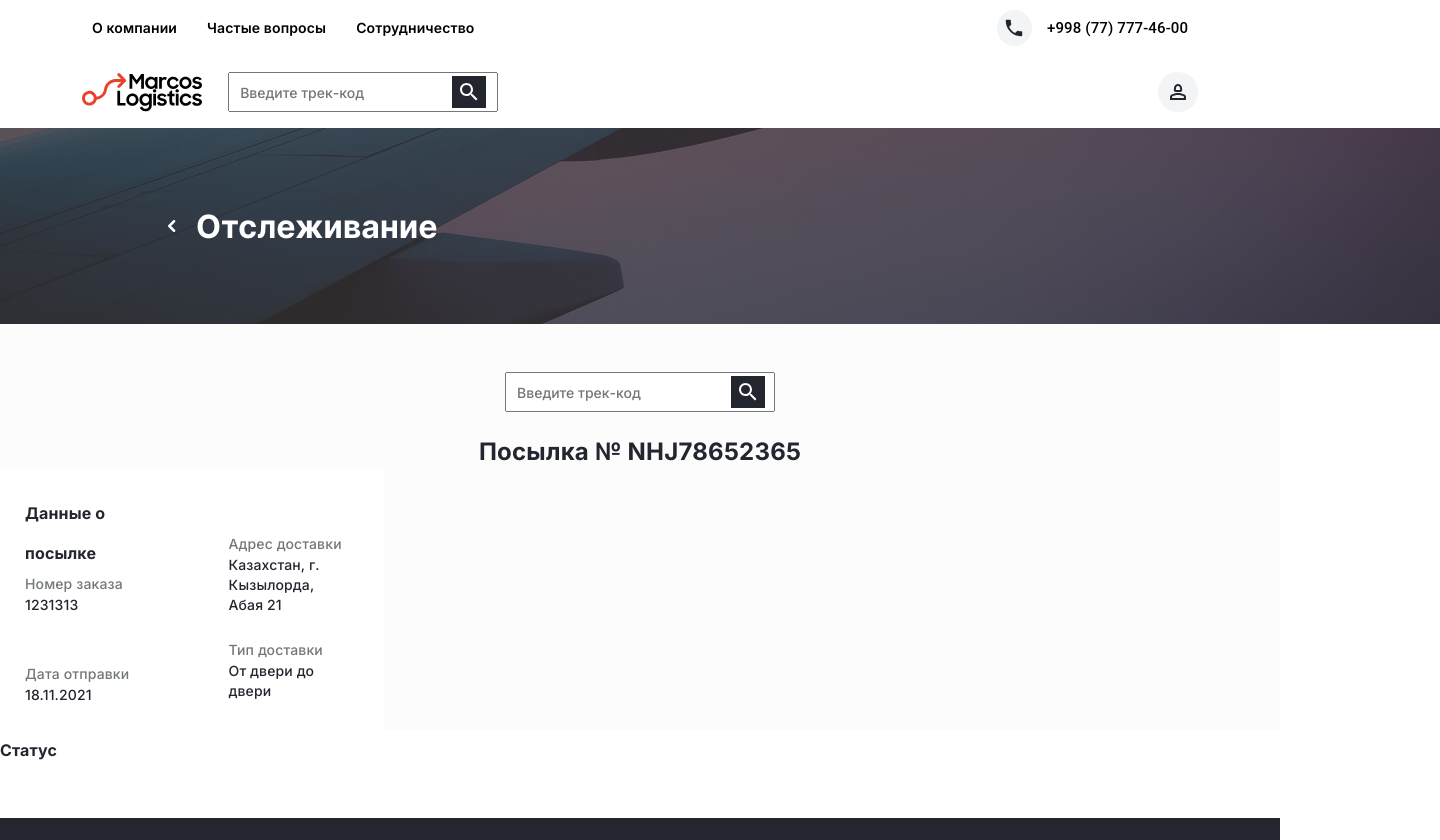
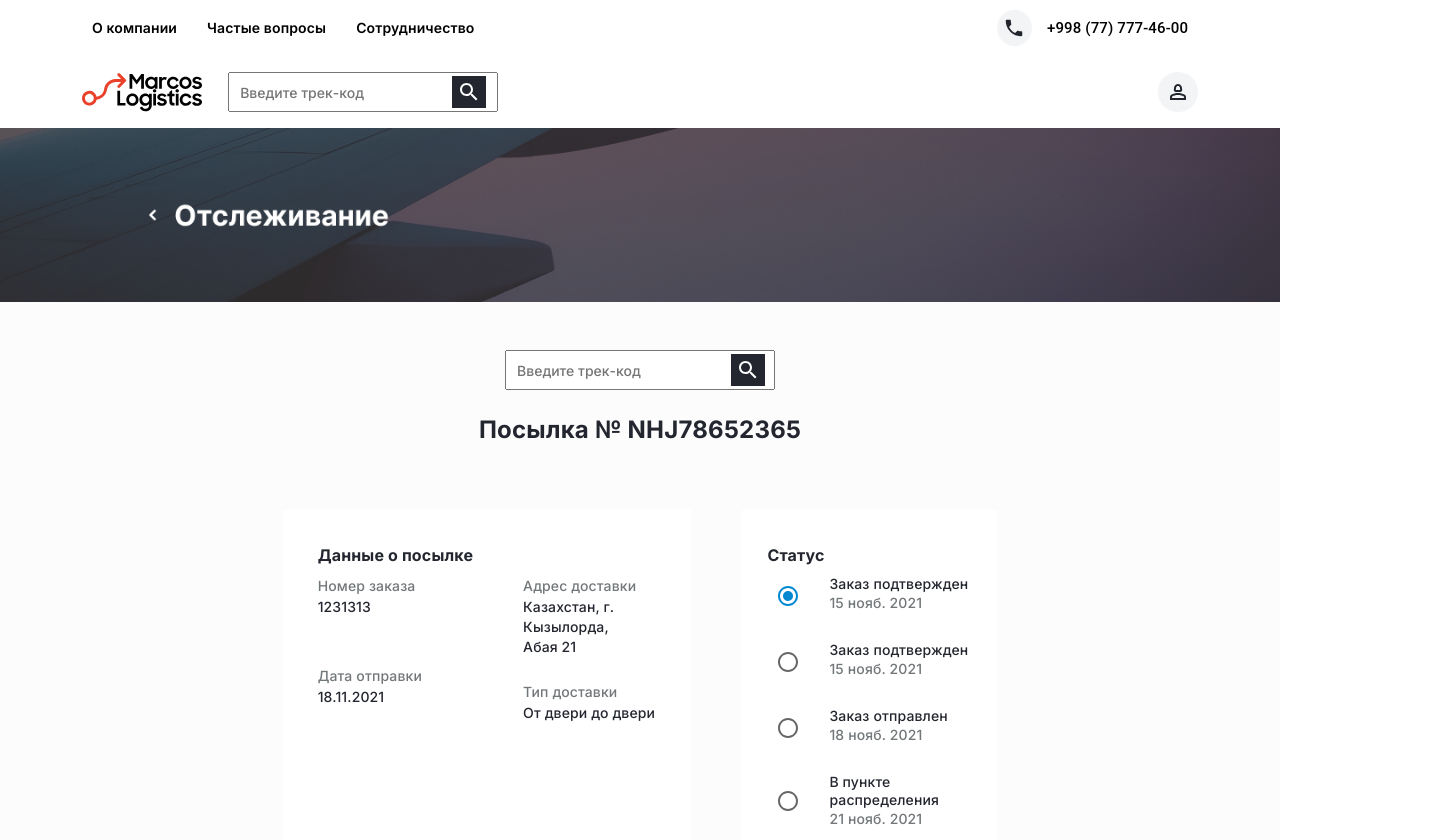
Before and after one commit to marufjon2001/marcoslogistik, a React (Create React App) app: page /menu/Oplata in a window 1280 px wide. Shown: the top 840 px of the page, 1440 px wide, since content can reach past the window. Built offline with nearby package versions, Linux system fonts and the light colour scheme.

Commit message:
oformit end

```diff
--- a/src/App.js
+++ b/src/App.js
@@ -29,7 +29,7 @@ class App extends Component {
         </Routes> */}
         {/* <Lichniy/> */}
         <Otslejevaniy/>
-        <Zaregistirovat/>
+        {/* <Zaregistirovat/> */}
         <Footer/>
       </Box>
     );
--- a/src/Component/Otslejevaniy/Otslejevaniy.jsx
+++ b/src/Component/Otslejevaniy/Otslejevaniy.jsx
@@ -3,12 +3,14 @@ import Navbarwhite from "../Navbar/Navbarwhite/Navbarwhite"
 import img from "../images/Otslejevaniy/img.png"
 import React from 'react';
 import SearchIcon from '@mui/icons-material/Search';
+import Radio from '@mui/material/Radio';
 
 const Otslejevaniy = () => {
+
     return (
-        <Box sx={{backgroundColor: '#FCFCFD'}}>
+        <Box sx={{backgroundColor: '#FCFCFD',width: '100%',height: '100%'}}>
             <Navbarwhite/>
-            <img src={img} alt="" />
+            <img style={{width: '100%'}} src={img} alt="" />
             <Box>
                 <Box sx={{position: 'relative',display: 'flex',justifyContent: 'center',alignItems: 'center',flexDirection: 'column'}}>
                     <br /><br />
@@ -18,8 +20,8 @@ const Otslejevaniy = () => {
            </Box><br />
            <Typography style={{fontFamily: 'Inter',fontWeight: '700',fontSize: '24px',lineHeight: '32px',color: '#23262F'}}>Посылка № NHJ78652365</Typography>
                 </Box>
-                <Box>
-                    <Box sx={{backgroundColor: 'white',width: '30%',display: 'flex',justifyContent: 'center',padding: '25px',gap: '50px'}}>
+                <Box sx={{display: 'flex',justifyContent: 'center',gap: "4%"}} mt={8}>
+                    <Box sx={{backgroundColor: 'white',width: '32%',display: 'flex',justifyContent: 'center',padding: '25px',gap: '50px'}}>
                         <Box>
                         <Typography style={{fontFamily: 'Inter',fontWeight: '700',fontSize: '16px',lineHeight: '40px',color: '#23262F'}}>Данные о посылке</Typography>
                             <Typography style={{fontFamily: 'Inter',fontWeight: '400',fontSize: '14px',lineHeight: '22px',color: '#72777A'}}>Номер заказа</Typography>
@@ -35,13 +37,48 @@ const Otslejevaniy = () => {
                             <Typography style={{fontFamily: 'Inter',fontWeight: '400',fontSize: '14px',lineHeight: '22px',color: '#72777A'}}>Тип доставки</Typography>
                             <Typography style={{fontFamily: 'Inter',fontWeight: '500',fontSize: '14px',lineHeight: '20px',color: '#23262F'}}>От двери до двери</Typography>
                         </Box>
-
                     </Box>
-                    <Box sx={{backgroundColor: 'white',}}>
+                    <Box sx={{backgroundColor: 'white',width: '20%',padding: '25px'}}>
                         <Typography style={{fontFamily: 'Inter',fontWeight: '700',fontSize: '16px',lineHeight: '40px',color: '#23262F'}}>Статус</Typography>
+                        <Box>
+                            <Box sx={{display: 'flex',gap: '20px'}}>
+                        <Radio
+        value="b"
+        defaultChecked
+        color={'info'}
+        inputProps={{ 'aria-label': 'B' }}
+      />
+      <Typography style={{fontFamily: 'Inter',fontWeight: '500',fontSize: '14px',lineHeight: '18px',color: '#23262F'}}>Заказ подтвержден <br /> <span style={{fontFamily: 'Inter',fontWeight: '400',fontSize: '14px',lineHeight: '20px',color: '#72777A'}}>15 нояб. 2021 </span></Typography>
+                            </Box><br />
+                            <Box sx={{display: 'flex',gap: '20px'}}>
+                        <Radio
+        value="b"
+        color={'info'}
+        inputProps={{ 'aria-label': 'B' }}
+      />
+      <Typography style={{fontFamily: 'Inter',fontWeight: '500',fontSize: '14px',lineHeight: '18px',color: '#23262F'}}>Заказ подтвержден <br /> <span style={{fontFamily: 'Inter',fontWeight: '400',fontSize: '14px',lineHeight: '20px',color: '#72777A'}}>15 нояб. 2021 </span></Typography>
+                            </Box><br />
+                            <Box sx={{display: 'flex',gap: '20px'}}>
+                        <Radio
+        value="b"
+        color={'info'}
+        inputProps={{ 'aria-label': 'B' }}
+      />
+      <Typography style={{fontFamily: 'Inter',fontWeight: '500',fontSize: '14px',lineHeight: '18px',color: '#23262F'}}>Заказ отправлен<br /> <span style={{fontFamily: 'Inter',fontWeight: '400',fontSize: '14px',lineHeight: '20px',color: '#72777A'}}>18 нояб. 2021 </span></Typography>
+                            </Box><br />
+                            <Box sx={{display: 'flex',gap: '20px'}}>
+                        <Radio
+        value="b"
+        color={'info'}
+        inputProps={{ 'aria-label': 'B' }}
+      />
+      <Typography style={{fontFamily: 'Inter',fontWeight: '500',fontSize: '14px',lineHeight: '18px',color: '#23262F'}}>В пункте распределения <br /> <span style={{fontFamily: 'Inter',fontWeight: '400',fontSize: '14px',lineHeight: '20px',color: '#72777A'}}>21 нояб. 2021 </span></Typography>
+                            </Box>
+                        </Box>
                     </Box>
                 </Box>
             </Box>
+            <br /><br /><br /><br />
         </Box>
     );
 }
```
